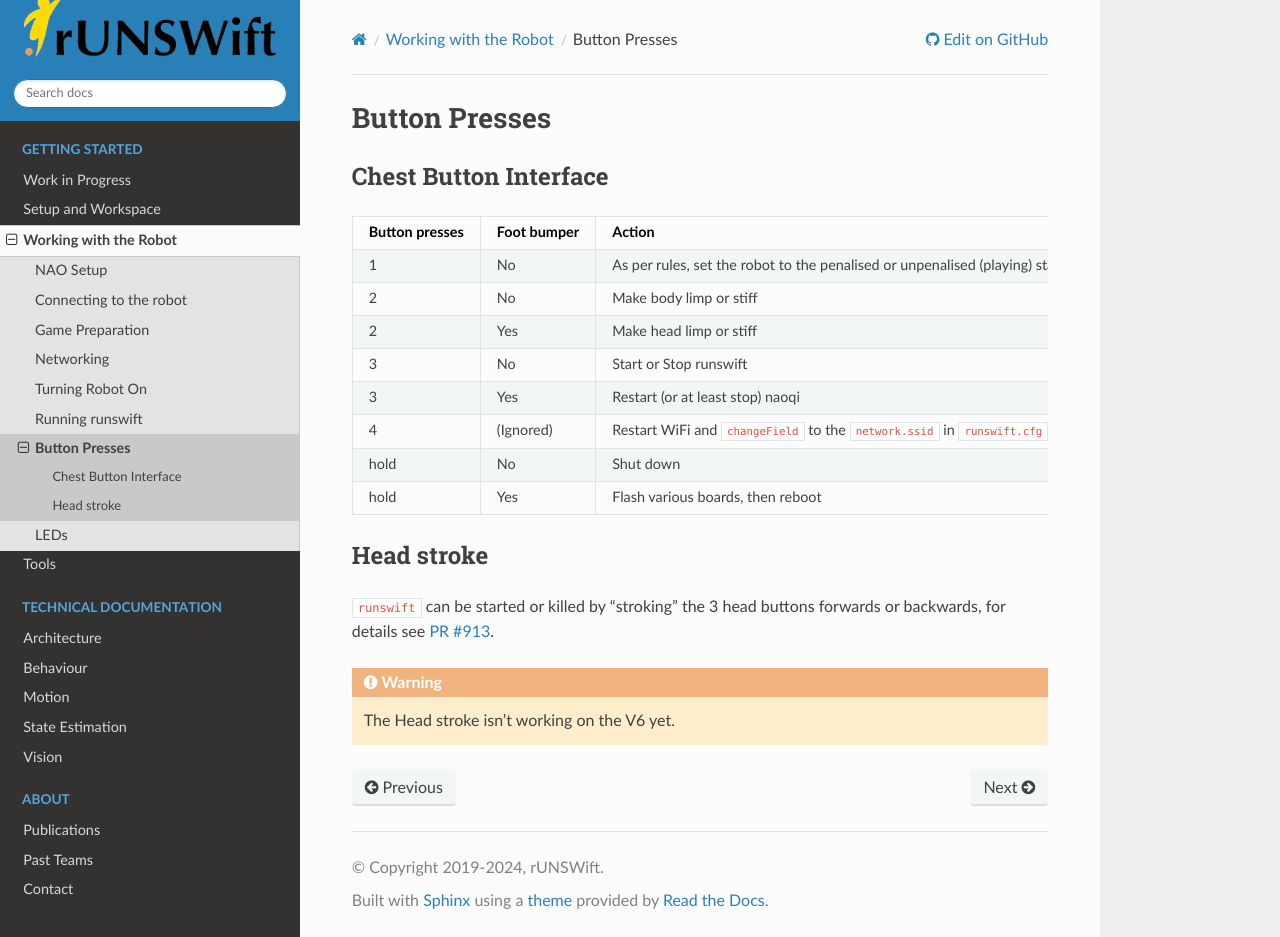
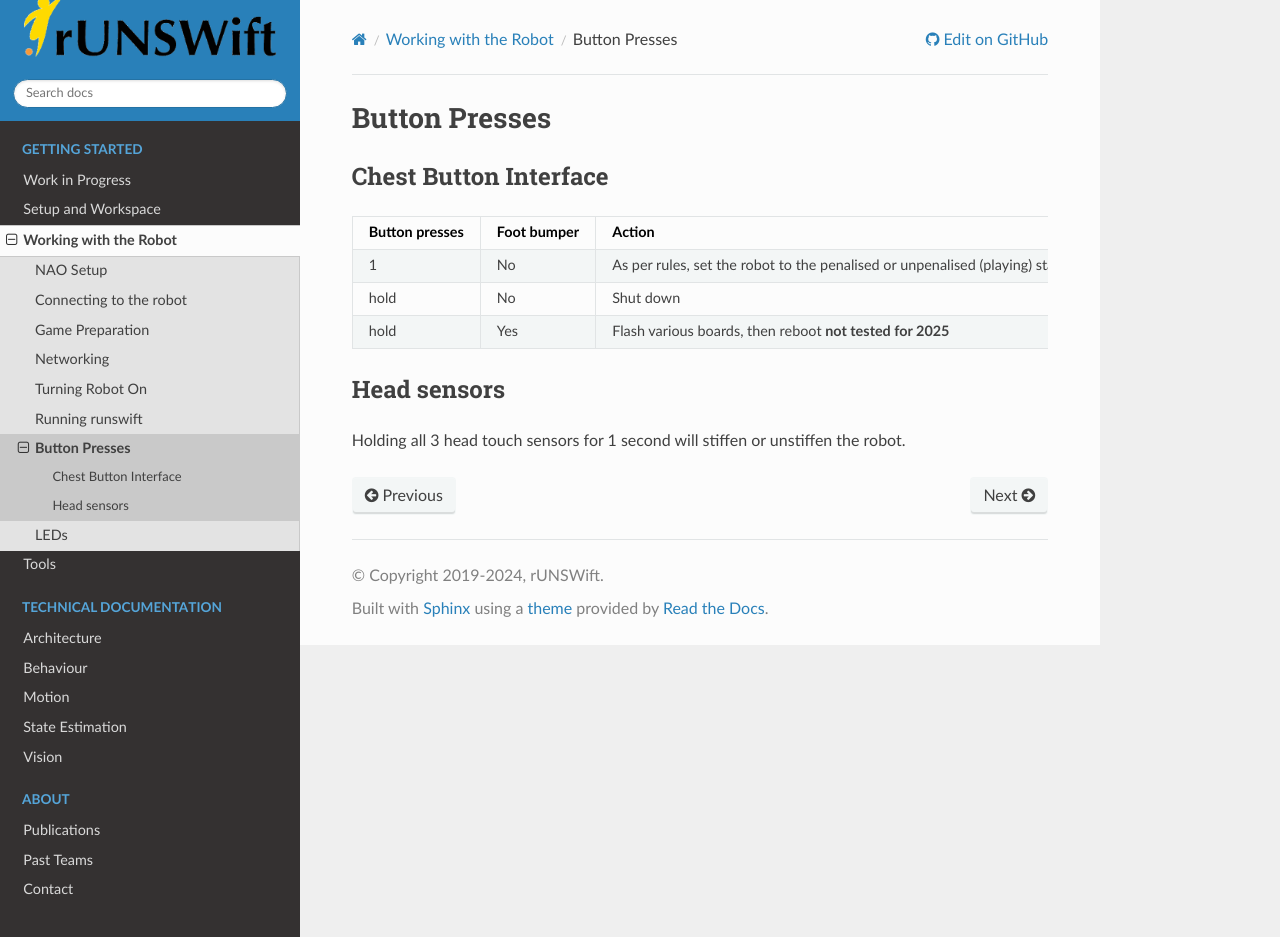
Before and after one commit to UNSWComputing/rUNSWift-docs, a Sphinx documentation site: the page built from source/getting_started/working_with_the_robot/button_presses.rst, in a window 1280 px wide and 937 px high. Built offline with Sphinx 7.4.7 and the Read the Docs theme 3.1.0, drawn with Linux system fonts in a browser that asks for light colours.

Commit message:
updated button presses

```diff
--- a/source/getting_started/working_with_the_robot/button_presses.rst
+++ b/source/getting_started/working_with_the_robot/button_presses.rst
@@ -13,28 +13,13 @@ Chest Button Interface
 +==================+=================+===========================================================================================+
 | 1                | No              | As per rules, set the robot to the penalised or unpenalised (playing) state               |
 +------------------+-----------------+-------------------------------------------------------------------------------------------+
-| 2                | No              | Make body limp or stiff                                                                   |
-+------------------+-----------------+-------------------------------------------------------------------------------------------+
-| 2                | Yes             | Make head limp or stiff                                                                   |
-+------------------+-----------------+-------------------------------------------------------------------------------------------+
-| 3                | No              | Start or Stop runswift                                                                    |
-+------------------+-----------------+-------------------------------------------------------------------------------------------+
-| 3                | Yes             | Restart (or at least stop) naoqi                                                          |
-+------------------+-----------------+-------------------------------------------------------------------------------------------+
-| 4                | (Ignored)       | Restart WiFi and ``changeField`` to the ``network.ssid`` in ``runswift.cfg``              |
-+------------------+-----------------+-------------------------------------------------------------------------------------------+
 | hold             | No              | Shut down                                                                                 |
 +------------------+-----------------+-------------------------------------------------------------------------------------------+
-| hold             | Yes             | Flash various boards, then reboot                                                         |
+| hold             | Yes             | Flash various boards, then reboot **not tested for 2025**                                 |
 +------------------+-----------------+-------------------------------------------------------------------------------------------+
 
-***********
-Head stroke
-***********
+************
+Head sensors
+************
 
-``runswift`` can be started or killed by "stroking" the 3 head buttons
-forwards or backwards, for details see `PR
-#913 <https://github.com/UNSWComputing/rUNSWift/pull/913>`__.
-
-.. warning::
-    The Head stroke isn't working on the V6 yet.
+Holding all 3 head touch sensors for 1 second will stiffen or unstiffen the robot.
```
